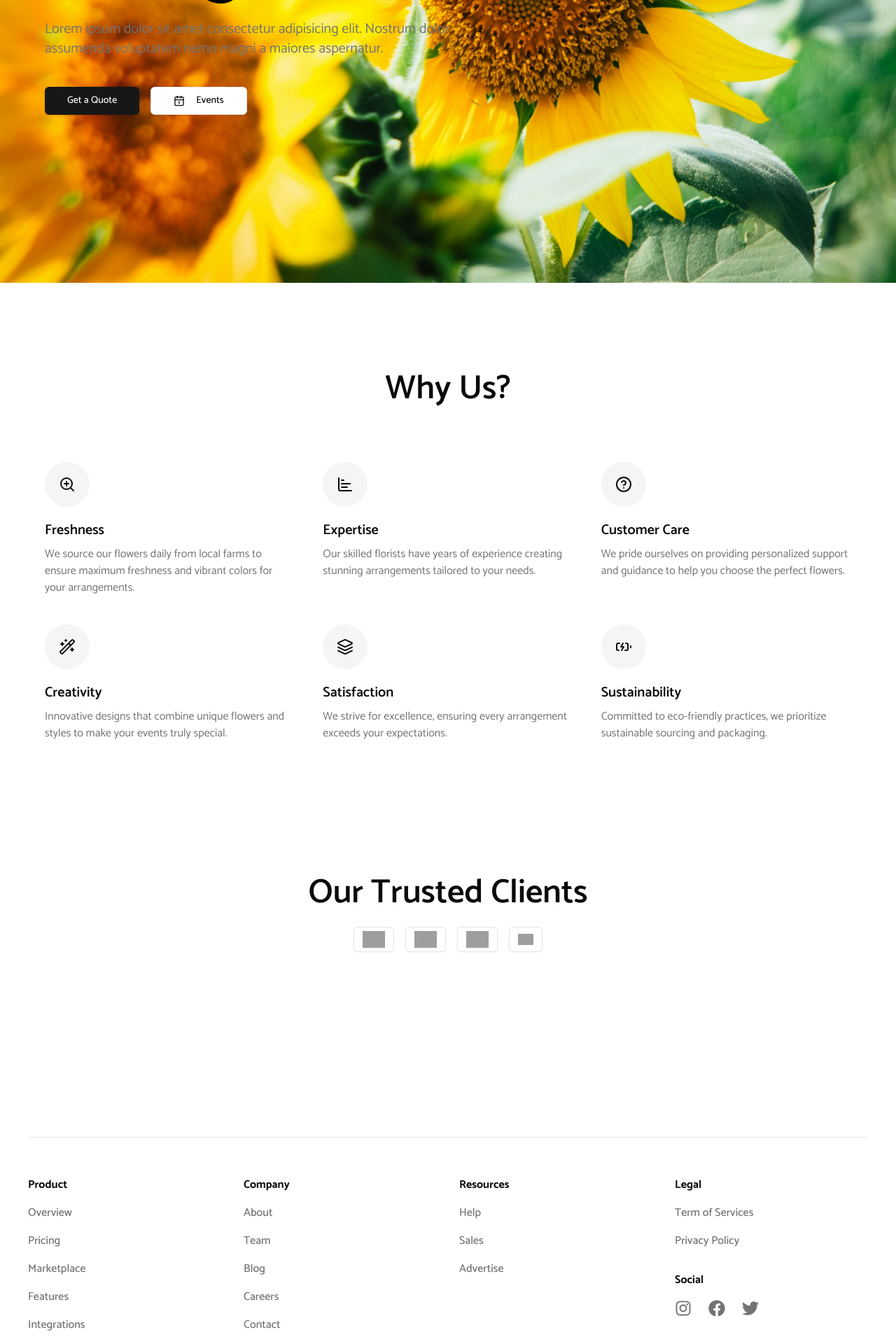
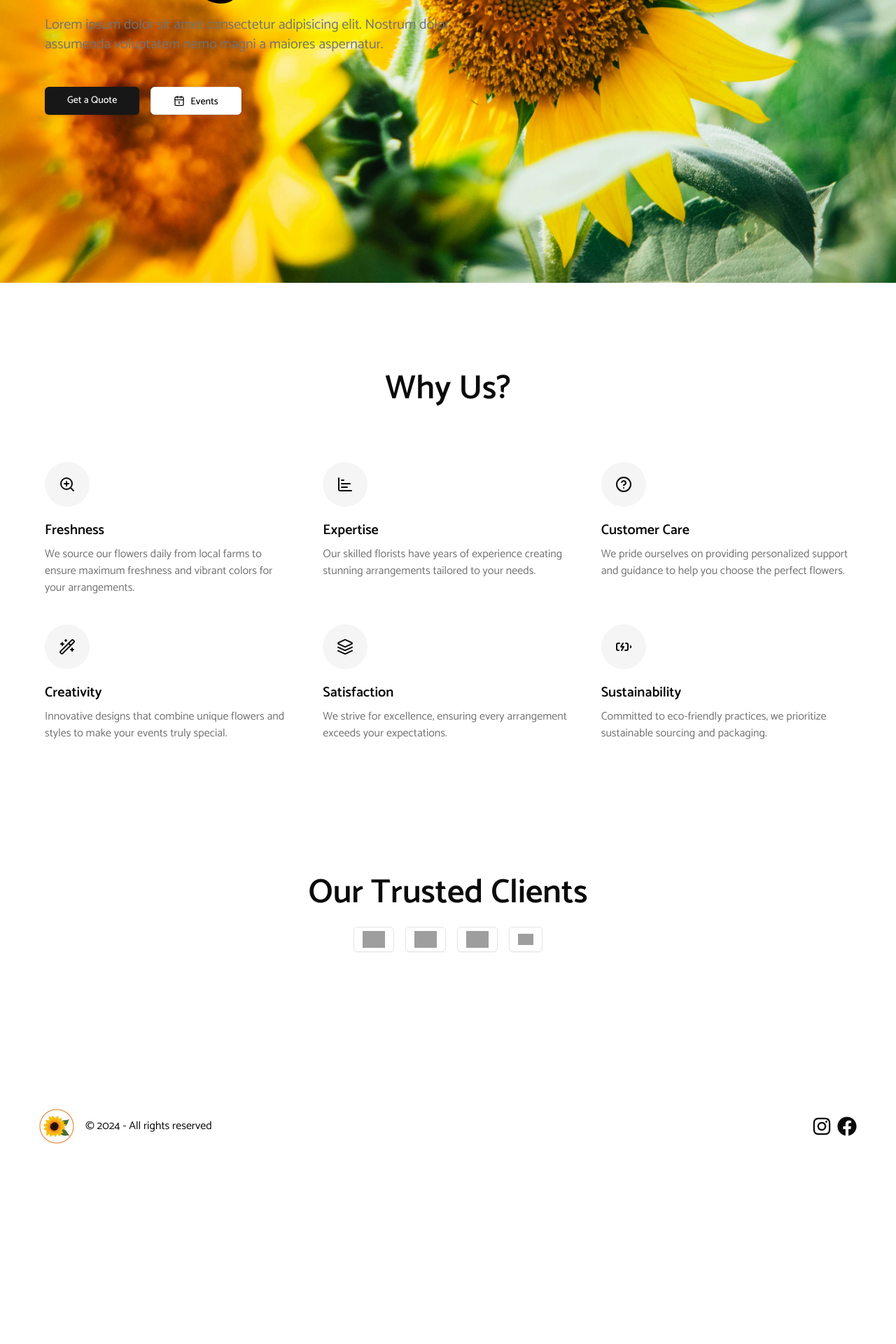
Before and after one commit to 1deyce/flowers-etc, a Next.js app: page / in a window 1280 px wide. Shown: the part 660-2580 px from the top of the page at 70% size. After the commit the page ends 2350 px from the top, so only its background shows below. Built offline with nearby package versions, Linux system fonts and the light colour scheme; grey boxes are pictures that could not be loaded.

Commit message:
Blur Fade Addition
WIP

```diff
--- a/app/events/page.tsx
+++ b/app/events/page.tsx
@@ -12,20 +12,26 @@ import {
 import { subMenuItems } from '@/utils/subMenuItems';
 import { ExternalLink } from 'lucide-react';
 import Image from 'next/image';
+import BlurFade from '@/components/ui/blur-fade';
 
 interface Props {}
 
 const Page: NextPage<Props> = ({}) => {
     return (
         <section className='py-10 px-0 sm:px-16'>
+            <BlurFade delay={0.25} inView>
                 <h1 className="mb-2 text-center text-3xl font-semibold lg:text-5xl">Our Events</h1>
+            </BlurFade>
+            <BlurFade delay={0.25 * 2} inView>
                 <p className="text-lg text-center my-8 w-1/2 mx-auto">
                     Discover our wide range of events tailored to celebrate life's special moments.
                     Whether you're planning a wedding, a corporate gathering, or a festive celebration,
                     we have something for everyone.
                 </p>
+            </BlurFade>
             <div className='grid grid-cols-1 sm:grid-cols-2 lg:grid-cols-3 gap-10 mt-10 justify-center items-center px-16'>
                 {subMenuItems.map((item, idx) => (
+                    <BlurFade key={idx} delay={0.25 * (idx + 3)} inView>
                         <Card>
                             <CardHeader>
                                 <CardTitle>{item.title}</CardTitle>
@@ -48,6 +54,7 @@ const Page: NextPage<Props> = ({}) => {
                                 </Button>
                             </Link>
                         </Card>
+                    </BlurFade>
                 ))}
             </div>
         </section>
--- a/components/landing/Hero.tsx
+++ b/components/landing/Hero.tsx
@@ -1,8 +1,10 @@
 import { Bell, Calendar1 } from 'lucide-react';
 import WordPullUp from "@/components/ui/word-pull-up";
-import { Button } from '@/components/ui/button';
+import { Button, buttonVariants } from '@/components/ui/button';
 import Image from 'next/image';
 import Link from 'next/link';
+import BlurFade from '../ui/blur-fade';
+import { cn } from '@/lib/utils';
 
 const Hero = () => {
     return (
@@ -20,19 +22,28 @@ const Hero = () => {
                     className="text-4xl text-left mb-6 font-bold tracking-[-0.02em] md:text-[7vw] lg:text-8xl text-black md:text-7xl leading-none"
                     words="Your Trusted Source for Stunning Floral Arrangements"
                 />
-                <p className="max-w-2xl text-left text-muted-foreground md:text-[2vw] lg:text-xl">
-                    Lorem ipsum dolor sit amet consectetur adipisicing elit. Nostrum dolor
-                    assumenda voluptatem nemo magni a maiores aspernatur.
-                </p>
+                <BlurFade delay={1} inView>
+                    <p className="max-w-2xl text-left text-muted-foreground md:text-[2vw] lg:text-xl">
+                        Lorem ipsum dolor sit amet consectetur adipisicing elit. Nostrum dolor
+                        assumenda voluptatem nemo magni a maiores aspernatur.
+                    </p>
+                </BlurFade>
                 <div className="mt-6 flex flex-col gap-4 sm:flex-row lg:mt-10">
-                    <Button size={'lg'} className="w-full md:w-auto">
-                        Get a Quote
-                    </Button>
-                    <Link href="/events">
-                        <Button size={'lg'} variant={'outline'} className="w-full md:w-auto">
-                            <Calendar1 className="mr-2 size-4" />
-                            Events
-                        </Button>
+                    <Link
+                        className={cn(
+                            buttonVariants({ size: 'lg' })
+                        )}
+                        href="/contact">
+                            Get a Quote
+                    </Link>
+                    <Link
+                        className={cn(
+                            buttonVariants({ variant: 'outline', size: 'lg'})
+                        )}
+                        href="/events"
+                    >
+                        <Calendar1 className="size-4" />
+                        <p className='mt-1'>Events</p>
                     </Link>
                 </div>
             </div>
--- a/components/shared/Footer.tsx
+++ b/components/shared/Footer.tsx
@@ -1,104 +1,35 @@
 import {
     FaInstagram,
-	FaFacebook,
-    FaTwitter,
+	FaFacebook
 } from 'react-icons/fa';
-
-import { Separator } from '@/components/ui/separator';
 import Image from 'next/image';
+import Link from 'next/link';
 import Logo from '../../public/images/flowers logo.jpg';
 
-const sections = [
-    {
-		title: 'Product',
-		links: [
-			{ name: 'Overview', href: '#' },
-			{ name: 'Pricing', href: '#' },
-			{ name: 'Marketplace', href: '#' },
-			{ name: 'Features', href: '#' },
-			{ name: 'Integrations', href: '#' },
-			{ name: 'Pricing', href: '#' },
-		],
-    },
-    {
-		title: 'Company',
-		links: [
-			{ name: 'About', href: '#' },
-			{ name: 'Team', href: '#' },
-			{ name: 'Blog', href: '#' },
-			{ name: 'Careers', href: '#' },
-			{ name: 'Contact', href: '#' },
-			{ name: 'Privacy', href: '#' },
-		],
-    },
-    {
-		title: 'Resources',
-		links: [
-			{ name: 'Help', href: '#' },
-			{ name: 'Sales', href: '#' },
-			{ name: 'Advertise', href: '#' },
-		],
-    },
-];
-
-const year = new Date().getFullYear();
 
 const Footer = () => {
     return (
 		<section className="pt-20 pb-10 px-10">
-				<footer>
-					<Separator className="my-14" />
-					<div className="grid gap-8 md:grid-cols-2 lg:grid-cols-4">
-						{sections.map((section, sectionIdx) => (
-							<div key={sectionIdx}>
-								<h3 className="mb-4 font-bold">{section.title}</h3>
-								<ul className="space-y-4 text-muted-foreground">
-									{section.links.map((link, linkIdx) => (
-										<li
-											key={linkIdx}
-											className="font-medium hover:text-primary"
-										>
-											<a href={link.href}>{link.name}</a>
-										</li>
-									))}
-								</ul>
-							</div>
-						))}
-						<div>
-							<h3 className="mb-4 font-bold">Legal</h3>
-							<ul className="space-y-4 text-muted-foreground">
-								<li className="font-medium hover:text-primary">
-									<a href="#">Term of Services</a>
-								</li>
-								<li className="font-medium hover:text-primary">
-									<a href="#">Privacy Policy</a>
-								</li>
-							</ul>
-							<h3 className="mb-4 mt-8 font-bold">Social</h3>
-							<ul className="flex items-center space-x-6 text-muted-foreground">
-								<li className="font-medium hover:text-primary">
-									<a href="#">
-										<FaInstagram className="size-6" />
-									</a>
-								</li>
-								<li className="font-medium hover:text-primary">
-									<a href="#">
-										<FaFacebook className="size-6" />
-									</a>
-								</li>
-								<li className="font-medium hover:text-primary">
-									<a href="#">
-										<FaTwitter className="size-6" />
-									</a>
-								</li>
-							</ul>
-						</div>
-					</div>
-					<Separator className="my-14" />
-					<p className="text-sm text-muted-foreground">
-						© {year} Flowers Etc. All rights reserved.
-					</p>
-				</footer>
+			<footer className="flex flex-col md:flex-row mx-auto flex-wrap justify-center sm:justify-between items-center p-4">
+				<div className="flex flex-row flex-wrap justify-center gap-4 items-center">
+					<Image
+						src={Logo}
+						alt='Flowers Etc...'
+						title='Flowers Etc...'
+						width={50}
+						height={50}
+					/>
+					<p className='text-center pb-2 sm:pb-0'> © {new Date().getFullYear()} - All rights reserved</p>
+				</div>
+				<nav className="flex flex-row gap-2 md:place-self-center md:justify-self-end">
+					<Link href="">
+						<FaInstagram className='size-7' />
+					</Link>
+					<Link href="">
+						<FaFacebook className='size-7' />
+					</Link>
+				</nav>
+			</footer>
 		</section>
     );
 };
--- /dev/null
+++ b/components/ui/blur-fade.tsx
@@ -0,0 +1,67 @@
+"use client";
+
+import { useRef } from "react";
+import {
+    AnimatePresence,
+    motion,
+    useInView,
+    UseInViewOptions,
+    Variants,
+} from "framer-motion";
+
+type MarginType = UseInViewOptions["margin"];
+
+interface BlurFadeProps {
+    children: React.ReactNode;
+    className?: string;
+    variant?: {
+        hidden: { y: number };
+        visible: { y: number };
+    };
+    duration?: number;
+    delay?: number;
+    yOffset?: number;
+    inView?: boolean;
+    inViewMargin?: MarginType;
+    blur?: string;
+}
+
+export default function BlurFade({
+    children,
+    className,
+    variant,
+    duration = 0.4,
+    delay = 0,
+    yOffset = 6,
+    inView = false,
+    inViewMargin = "-50px",
+    blur = "6px",
+}: BlurFadeProps) {
+    const ref = useRef(null);
+    const inViewResult = useInView(ref, { once: true, margin: inViewMargin });
+    const isInView = !inView || inViewResult;
+    const defaultVariants: Variants = {
+        hidden: { y: yOffset, opacity: 0, filter: `blur(${blur})` },
+        visible: { y: -yOffset, opacity: 1, filter: `blur(0px)` },
+    };
+    const combinedVariants = variant || defaultVariants;
+    return (
+        <AnimatePresence>
+            <motion.div
+                ref={ref}
+                initial="hidden"
+                animate={isInView ? "visible" : "hidden"}
+                exit="hidden"
+                variants={combinedVariants}
+                transition={{
+                    delay: 0.04 + delay,
+                    duration,
+                    ease: "easeOut",
+                }}
+                className={className}
+            >
+                {children}
+            </motion.div>
+        </AnimatePresence>
+    );
+}
```
Lines whose indentation alone changed are shown as unchanged.
